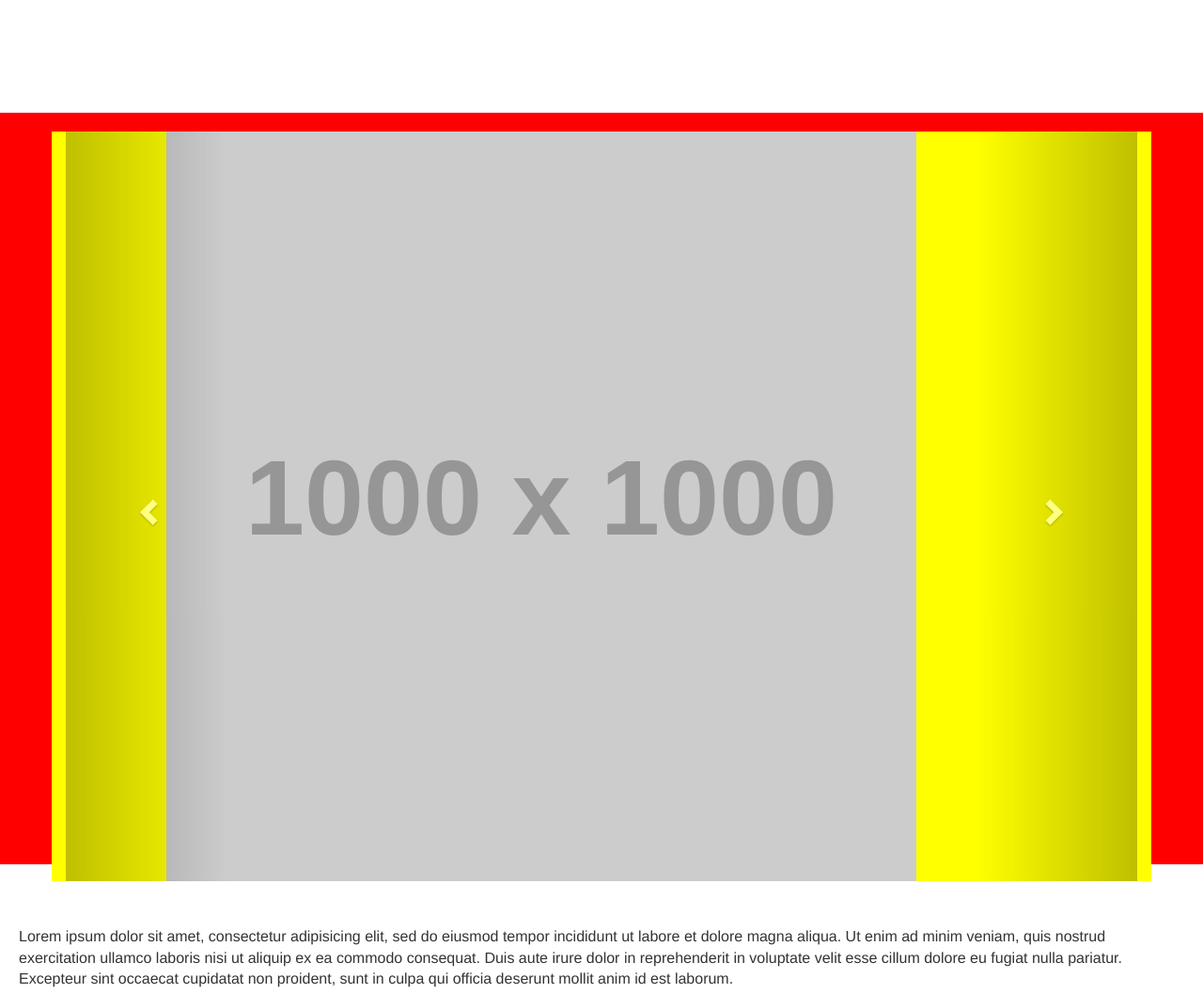
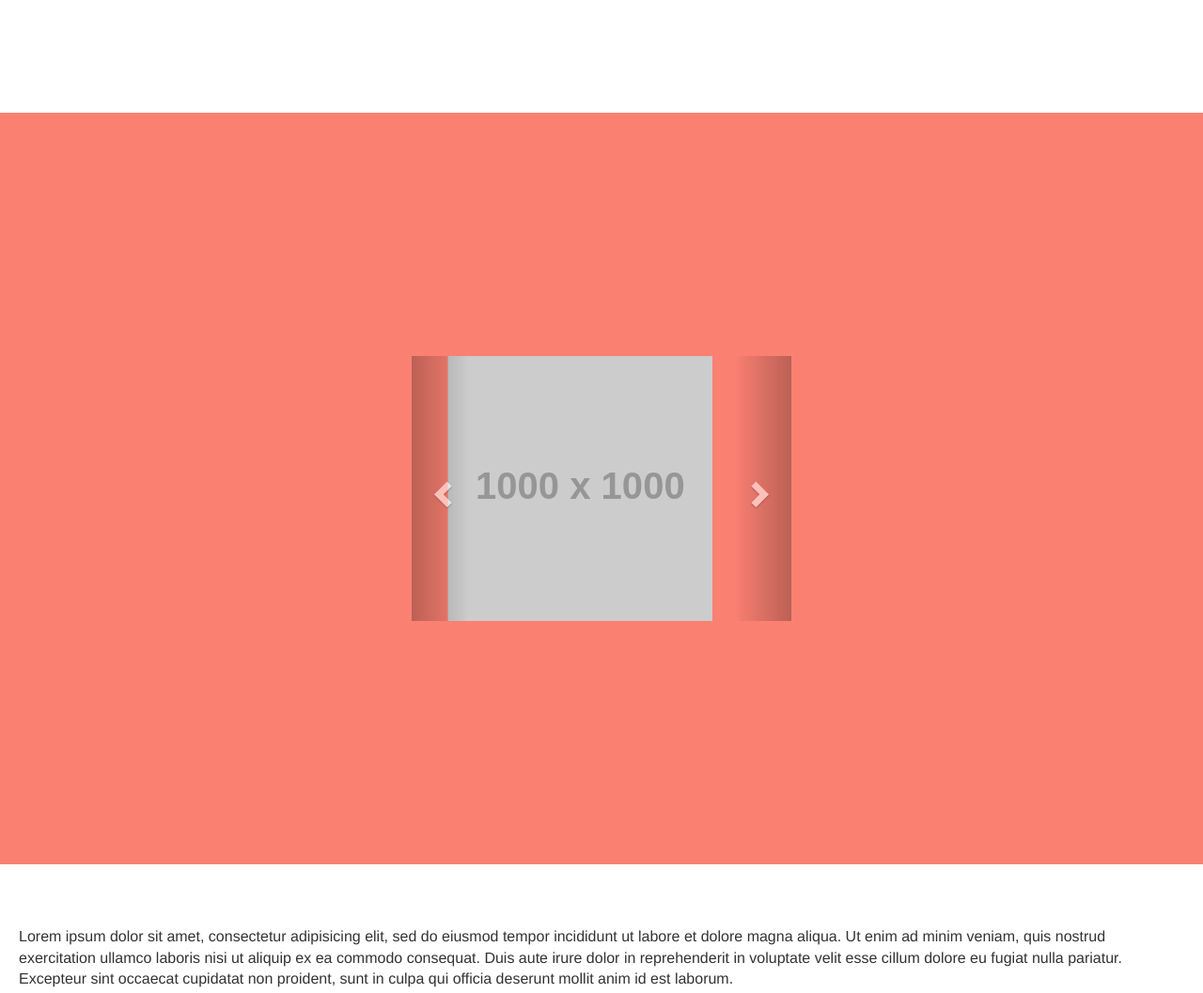
Before and after one commit to RepoForks/CV, a plain HTML site: page index.html in a window 1280 px wide. Shown: the part 1480-2537 px from the top of the page at 94% size. Drawn offline with nearby package versions, Linux system fonts and the light colour scheme; placeholder pictures from the web are drawn by us.

Commit message:
before changing carousel

```diff
--- a/css/style.css
+++ b/css/style.css
@@ -4,6 +4,11 @@ body {
 
 h1 {
 	font-family: 'Josefin Slab', serif;
+}
+
+h2 {
+	font-family: 'Josefin Slab', serif;
+	font-size: 3em;
 }
 
 section {
@@ -13,10 +18,6 @@ section {
 	padding-left: 20px;
 }
 
-.text-centered {
-	text-align: center;
-}
-
 .row-height {
 	display: table;
 	table-layout: fixed;
@@ -24,7 +25,26 @@ section {
 	width: 100%;
 }
 
+
+.text-centered {
+	text-align: center;
+}
+
 .col-middle {
+	vertical-align: middle;
+}
+
+.wrapper-center {
+	display: table;
+	table-layout: fixed;
+	height: 100%;
+	width: 100%;
+}
+
+.inner-center {
+	display: table-cell;
+	float: none;
+	height: 100%;
 	vertical-align: middle;
 }
 
@@ -36,7 +56,7 @@ section {
 
 @media (min-width: 992px) {
 	html, header, body, section, header > .container-fluid, header > .container-fluid > .row {
-		height:100%;
+		height: 100%;
 	}
 
 	.col-md-height {
@@ -52,6 +72,6 @@ section {
 
 
 .carousel-inner > .item > img, .carousel-inner > .item > a > img {
-      width: 70%;
-      margin: auto;
-  }
+	width: 70%;
+	margin: auto;
+}
--- a/index.html
+++ b/index.html
@@ -49,8 +49,9 @@
         proident, sunt in culpa qui officia deserunt mollit anim id est laborum.
       </div>
     </section>
-    <section id="projects" style="background:red">
-      <div class="container" style="background:yellow">
+    <section id="projects"  style="background:salmon">
+      <div class="container wrapper-center">
+        <div class="inner-center">
         <div id="projects-carousel" class="carousel slide" data-ride="carousel">
           <div class="carousel-inner" role="listbox">
             <div class="item active">
@@ -79,6 +80,7 @@
             <span class="sr-only">Next</span>
           </a>
         </div>
+        </div>
       </div>
     </section>
     <section id="contacts">
```
